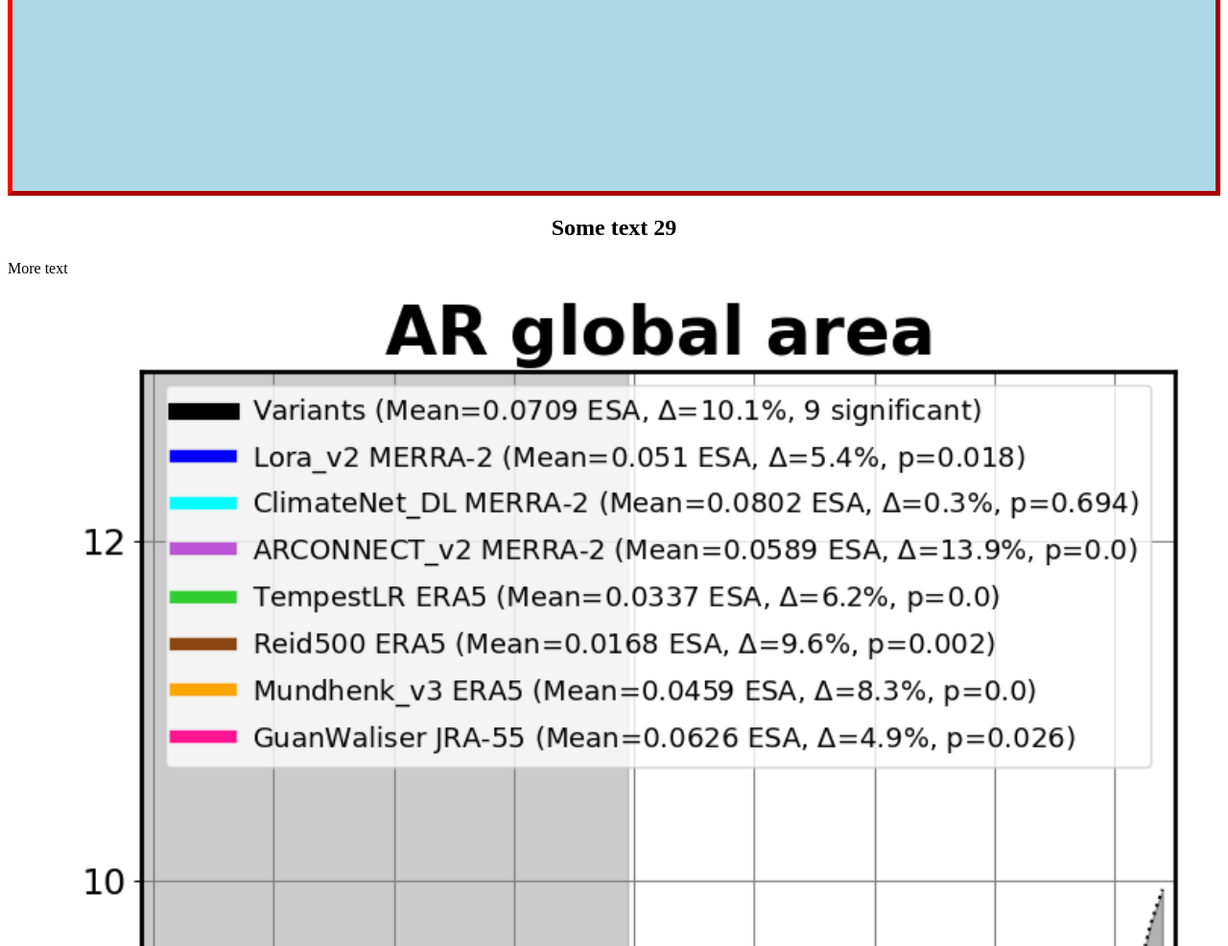
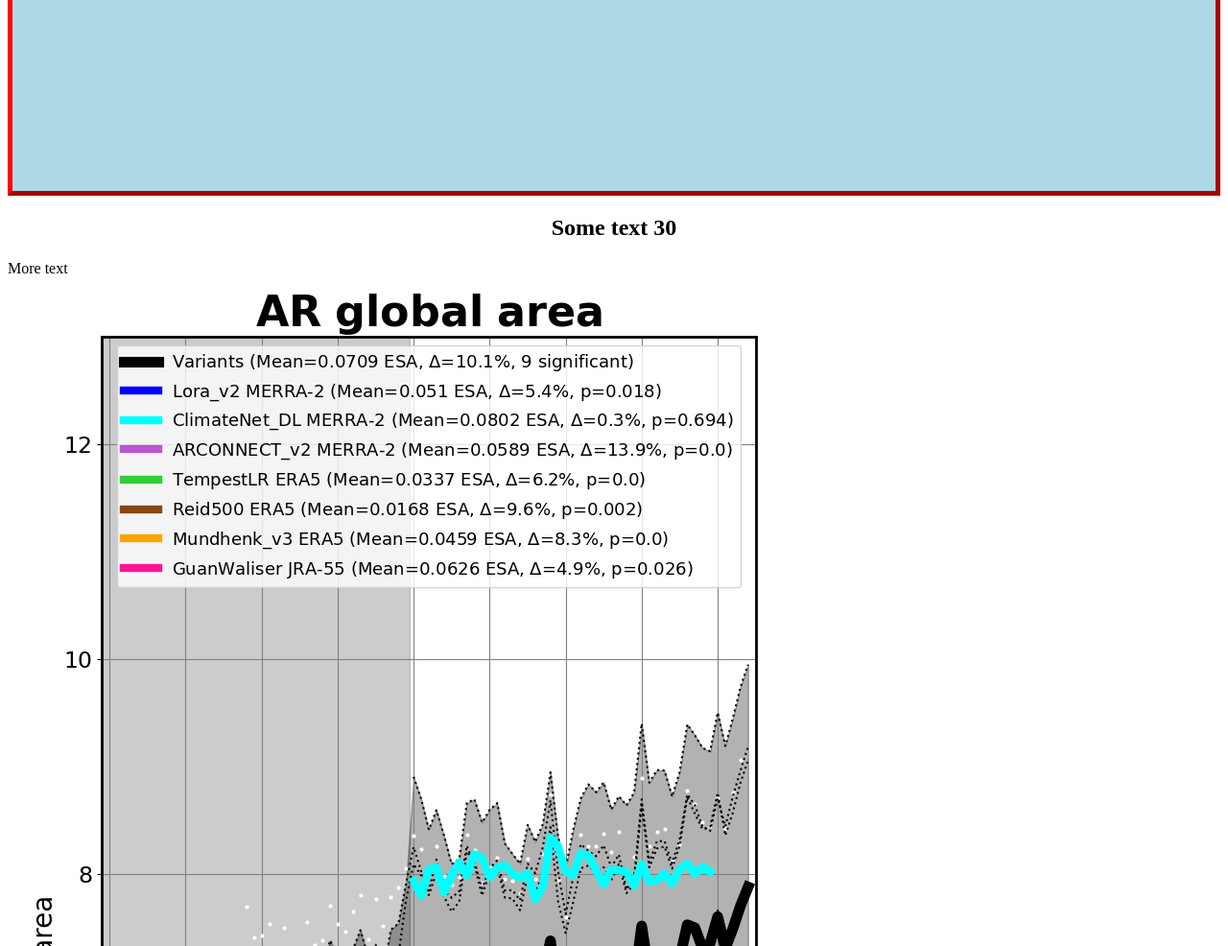
Before and after one commit to lexihenny/lexihenny, a plain HTML site: page index.html in a window 1280 px wide. Shown: the part 114-1100 px from the top of the page at 96% size. Drawn offline with Linux system fonts and the light colour scheme.

Commit message:
Update index.html

```diff
--- a/index.html
+++ b/index.html
@@ -9,12 +9,13 @@
       <p>Geospatial data analysis * Extreme weather * Climate change</p>
     </div>
 
-    <h2>Some text 29</h2>
+    <h2>Some text 30</h2>
     <p1>More text</p1>
 
-    <img src="AR_AREA_NEW_1.png" alt="ALT TEXT" hspace="10" class="center">
-    <img src="AR_AREA_NEW_2.png" alt="ALT TEXT" hspace="10" class="center">
-
+    <div class="center">
+    <img src="AR_AREA_NEW_1.png" alt="ALT TEXT" hspace="10">
+    <img src="AR_AREA_NEW_2.png" alt="ALT TEXT" hspace="10">
+    </div>
 
     <div class="myDiv">
       <h3>This is a heading in a div element</h3>
```
